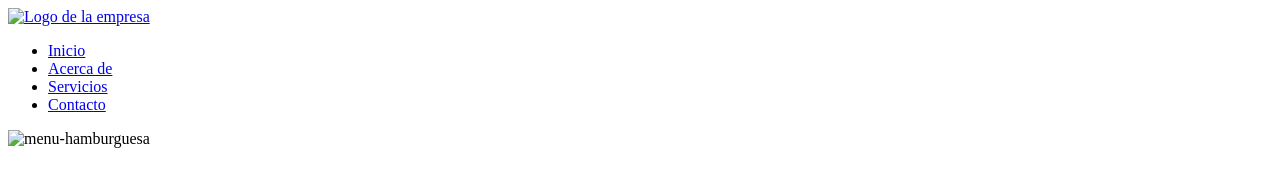
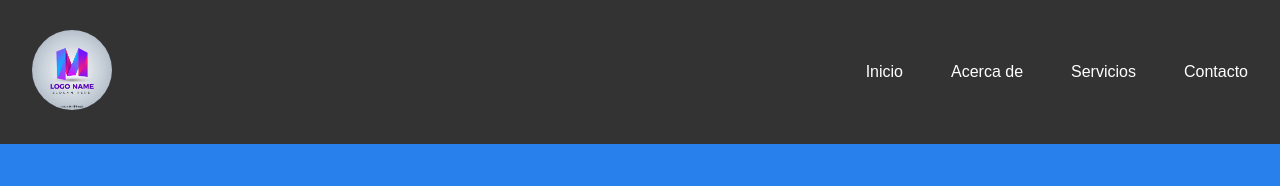
Before and after one commit to CarlosOrozcoRodriguez/web-dev-client-side, a plain HTML site: page 2.2__FUNCIONES/proyecto-menu-hamburguesa-master/index.html in a window 1280 px wide. Drawn offline with Linux system fonts and the light colour scheme; the site is published under a folder, as on GitHub Pages, so addresses that start at the root find nothing.

Commit message:
Auto stash before merge of "main" and "origin/main"

```diff
--- a/2.2__FUNCIONES/proyecto-menu-hamburguesa-master/index.html
+++ b/2.2__FUNCIONES/proyecto-menu-hamburguesa-master/index.html
@@ -5,7 +5,7 @@
     <meta charset="UTF-8">
     <meta name="viewport" content="width=device-width, initial-scale=1.0">
     <title>Menú Hamburguesa</title>
-    <link rel="stylesheet" href="/styles/style.css">
+    <link rel="stylesheet" href="./styles/style.css">
 </head>
 
 <body>
@@ -28,8 +28,8 @@
 
     <header class="navbar">
 
-        <a href="/index.html">
-            <img src="/assets/logotipo.webp" alt="Logo de la empresa" class="logo" >
+        <a href="./index.html">
+            <img src="./assets/logotipo.webp" alt="Logo de la empresa" class="logo" >
         </a>
 
         <ul class="nav-links">
@@ -39,7 +39,7 @@
             <li><a href="#">Contacto</a></li>
         </ul>
 
-   <img src="/assets/menu-up.svg" alt="menu-hamburguesa" class="hamburger">  <!-- SE PUEDEN DESCARGAR DE BOOSTRAP LOS ÍCONOS EN FORMATO .SVG Y SON PERSONALIZABLES -->
+   <img src="./assets/menu-up.svg" alt="menu-hamburguesa" class="hamburger">  <!-- SE PUEDEN DESCARGAR DE BOOSTRAP LOS ÍCONOS EN FORMATO .SVG Y SON PERSONALIZABLES -->
 
       <!-- <div class="hamburger">
             <div class="bar"></div>
@@ -57,7 +57,7 @@
     </main>
 
 
-    <script src="/scripts/hamburguesa.js"></script>
+    <script src="./scripts/hamburguesa.js"></script>
 </body>
 
 </html>
```
Also changed, not shown: 2.2__FUNCIONES/gid-scroll-resizable-side-bar/index.html (+2 -2 lines).
